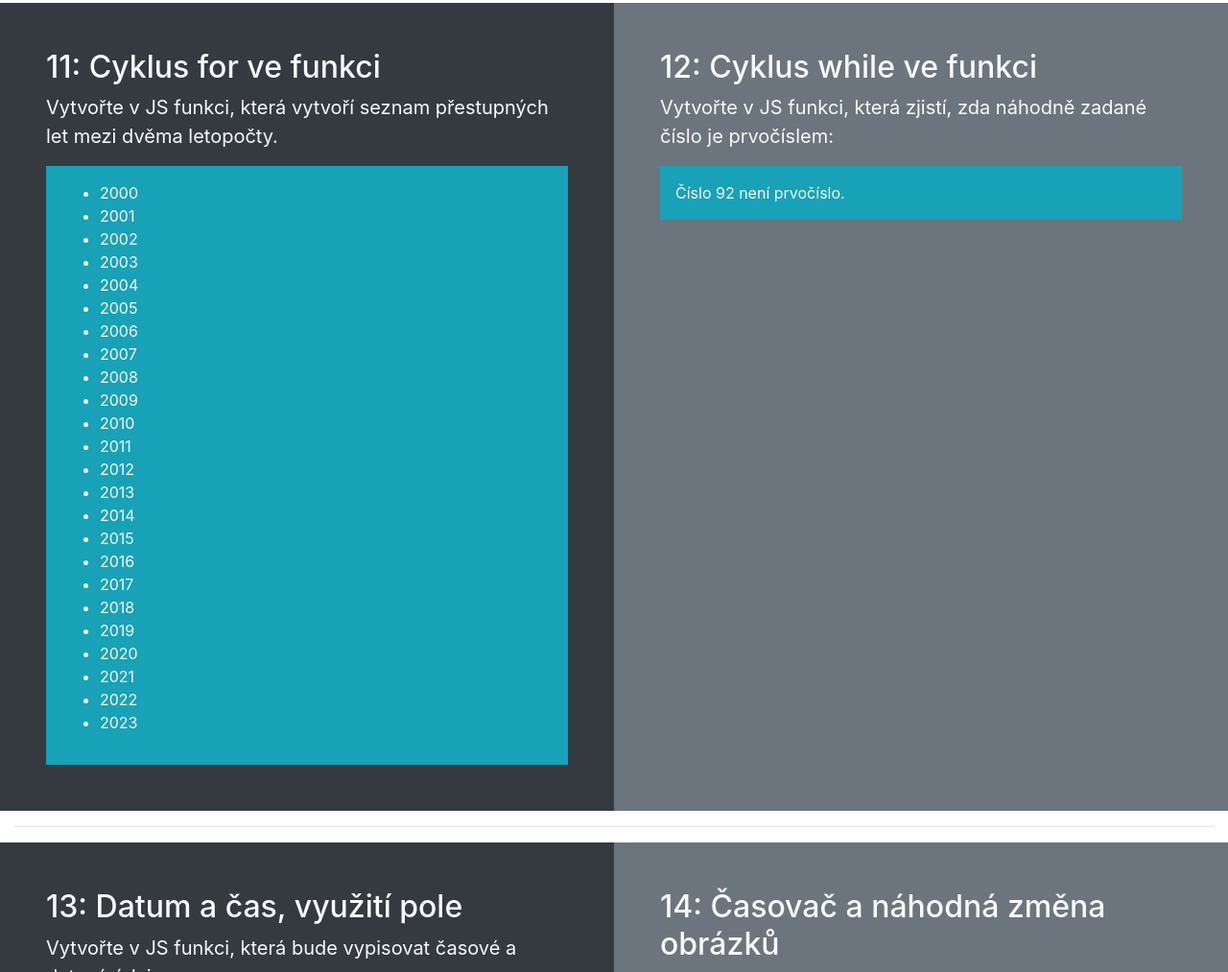
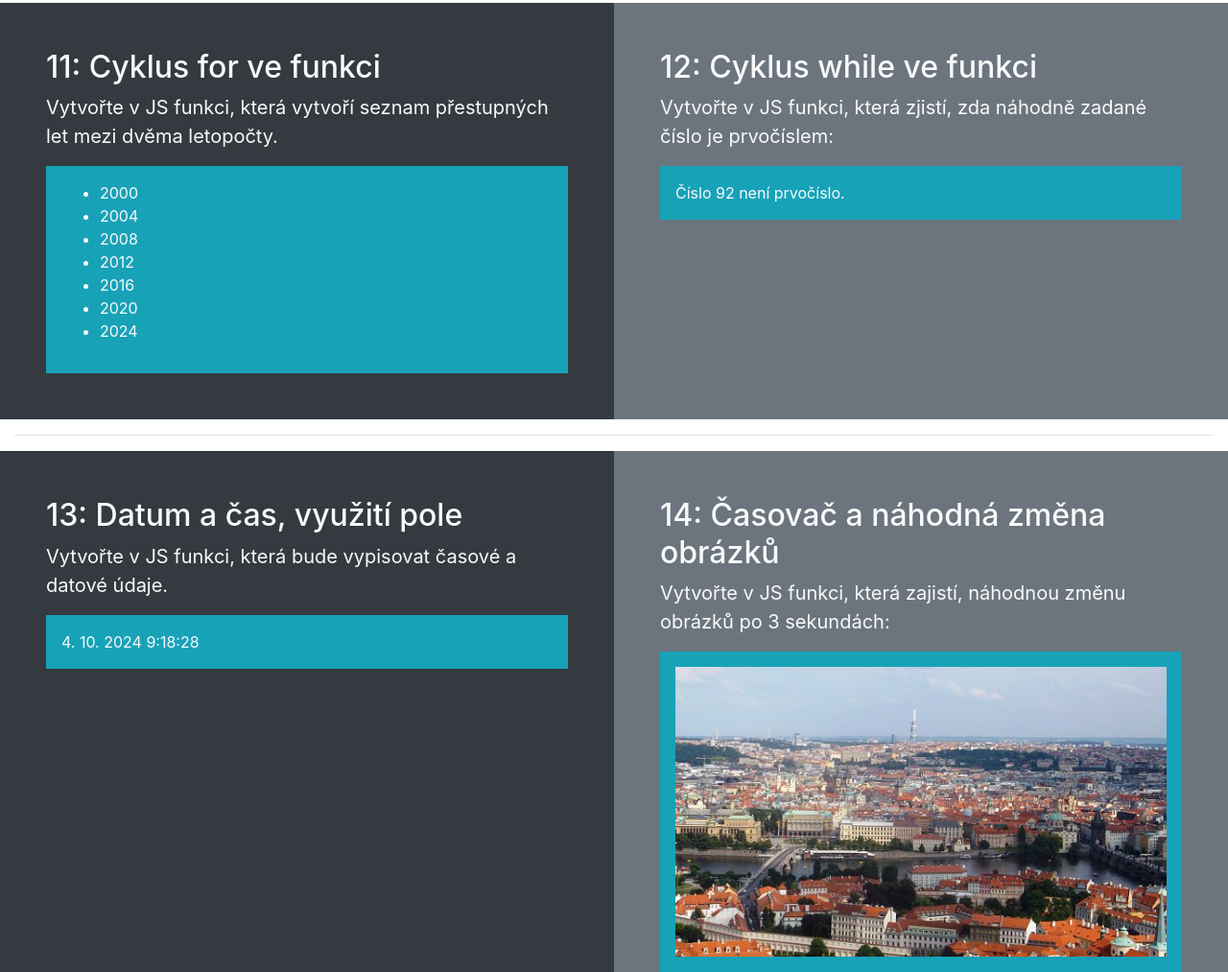
Before and after one commit to dr0th3r/zakladyJS-proverka, a plain HTML site: page index.html in a window 1280 px wide. Shown: the part 3523-4536 px from the top of the page at 96% size. Drawn offline with nearby package versions, Linux system fonts and the light colour scheme.

Commit message:
print leap years

```diff
--- a/index.html
+++ b/index.html
@@ -369,10 +369,12 @@
             function leapYearList(startYear, endYear) {
               const yearList = document.createElement("ul");
 
-              for (let i = startYear; i < endYear; i++) {
-                const li = document.createElement("li");
-                li.textContent = i;
-                yearList.append(li);
+              for (let i = startYear; i <= endYear; i++) {
+                if (i % 400 === 0 || i % 4 === 0 && i % 100 !== 0) {
+                  const li = document.createElement("li");
+                  li.textContent = i;
+                  yearList.append(li);
+                }
               }
 
               return yearList;
```
